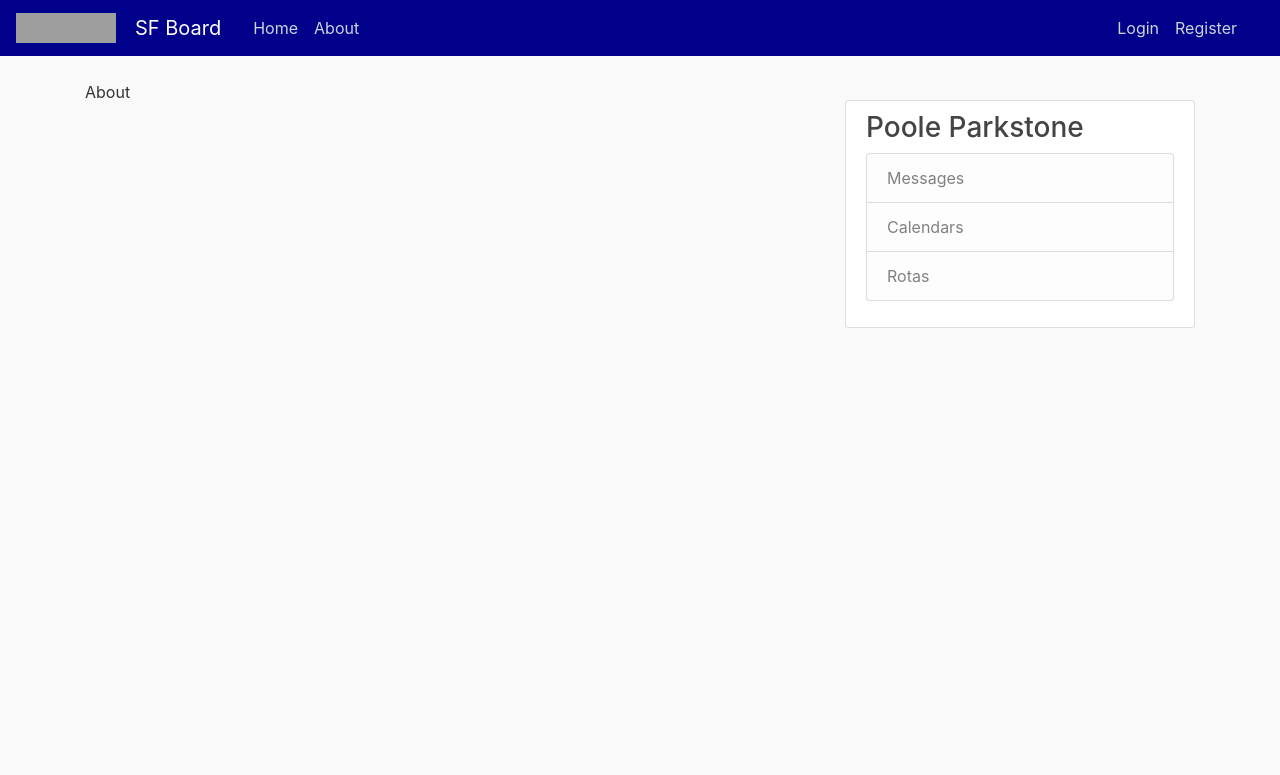
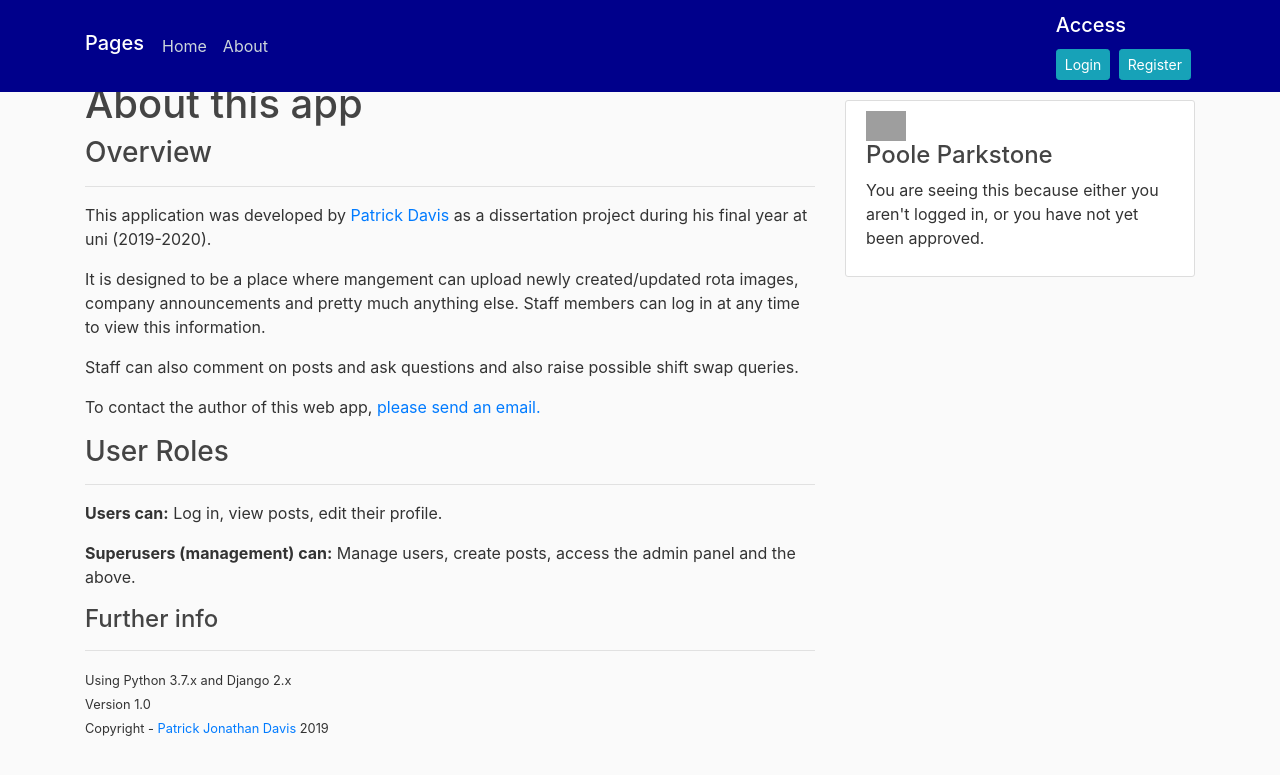
Before and after one commit to patrickd77-eng/DjangoBlogStarter, a Django app: page /about/ in a window 1280 px wide. Shown: the top 775 px of the page. Run offline with Django 3.2, Linux system fonts and the light colour scheme; some libraries are stand-ins or nearby versions; grey boxes are pictures that could not be loaded.

Commit message:
Added full CRUD functionality. Also restructured

```diff
--- a/messageboard/blog/templates/blog/about.html
+++ b/messageboard/blog/templates/blog/about.html
@@ -1,2 +1,30 @@
-{% extends "blog/base.html" %} {%block content%}
-<p>About</p> {%endblock content%}
+{% extends "blog/base.html" %}
+{%block content%}
+<h1>About this app</h1>
+<h3>Overview</h3>
+<hr>
+<p>This application was developed by <a href="https://www.patrickdavis.co.uk">Patrick Davis</a> as a dissertation
+    project during his final year at uni (2019-2020).</p>
+<p>It is designed to be a place where mangement can upload newly created/updated rota images, company announcements and
+    pretty much anything else. Staff members can log in
+    at any time to view this information.</p>
+<p>Staff can also comment on posts and ask questions and also raise possible shift swap queries.</p>
+<p>To contact the author of this web app,<a href="mailto:patrick_Davis97@hotmail.co.uk?Subject=Screwfix App Query">
+        please send an email.</a></p>
+
+<h3>User Roles</h3>
+<hr>
+<p><b>Users can:</b> Log in, view posts, edit their profile.</p>
+<p><b>Superusers (management) can:</b> Manage users, create posts, access the admin panel and the above.</p>
+
+<div>
+    <h4>Further info</h4>
+    <hr>
+    <small>Using Python 3.7.x and Django 2.x</small>
+</div>
+<div>
+    <small>Version 1.0</small>
+</div>
+<div><small>Copyright - <a href="https://www.patrickdavis.co.uk">Patrick Jonathan Davis</a> {{ now.year }}</small></div>
+
+{%endblock content%}
--- a/messageboard/blog/templates/blog/base.html
+++ b/messageboard/blog/templates/blog/base.html
@@ -5,7 +5,8 @@
 <head>
     <meta charset="utf-8">
     <meta name="viewport" content="width=device-width, initial-scale=1, shrink-to-fit=no">
-    <link rel="stylesheet" href="https://maxcdn.bootstrapcdn.com/bootstrap/4.0.0/css/bootstrap.min.css" integrity="sha384-Gn5384xqQ1aoWXA+058RXPxPg6fy4IWvTNh0E263XmFcJlSAwiGgFAW/dAiS6JXm" crossorigin="anonymous">
+    <link rel="stylesheet" href="https://maxcdn.bootstrapcdn.com/bootstrap/4.0.0/css/bootstrap.min.css"
+        integrity="sha384-Gn5384xqQ1aoWXA+058RXPxPg6fy4IWvTNh0E263XmFcJlSAwiGgFAW/dAiS6JXm" crossorigin="anonymous">
     <link rel="stylesheet" type="text/css" href="{% static 'blog/main.css' %}"> {% if title %}
     <title>SF Board - {{ title }}</title>
     {% else %}
@@ -16,24 +17,32 @@
 <body>
     <header class="site-header">
         <nav class="navbar navbar-expand-md navbar-dark bg-steel fixed-top">
-            <img height="30" width="100" src="https://i1.wp.com/screwfixmedia.co.uk/wp-content/uploads/dlm_uploads/2016/05/Screwfix_border_RGB_300dpi.jpg?zoom=2.625&fit=3527%2C1027&ssl=1" alt="SF LOGO">
             <div class="container">
-                <a class="navbar-brand mr-4" href="{% url 'board-home' %}">SF Board</a>
-                <button class="navbar-toggler" type="button" data-toggle="collapse" data-target="#navbarToggle" aria-controls="navbarToggle" aria-expanded="false" aria-label="Toggle navigation">
+                <button class="navbar-toggler" type="button" data-toggle="collapse" data-target="#navbarToggle"
+                    aria-controls="navbarToggle" aria-expanded="false" aria-label="Toggle navigation">
                     <span class="navbar-toggler-icon"></span>
-                    </button>
+                </button>
                 <div class="collapse navbar-collapse" id="navbarToggle">
                     <div class="navbar-nav mr-auto">
+                        <div>
+                            <h5 style="color:white;padding-top:5px;padding-right:10px;">Pages</h5>
+                        </div>
                         <a class="nav-item nav-link" href="{% url 'board-home' %}">Home</a>
                         <a class="nav-item nav-link" href="{% url 'board-about' %}">About</a>
                     </div>
                     <div class="navbar-nav">
                         {% if user.is_authenticated %}
-                        <a class="nav-item nav-link" href="{% url 'logout' %}">Logout</a>
-                        <a class="nav-item nav-link" href="{% url 'profile' %}">Profile</a>{% else %}
-                        <a class="nav-item nav-link" href="{% url 'login' %}">Login</a>
-                        <a class="nav-item nav-link" href="{% url 'register' %}">Register</a> {% endif %} {% if user.is_superuser %}
-                        <a class="nav-item nav-link" href="{% url 'board-admin' %}">Admin</a> {% endif %}
+                        <div>
+                      <a class="btn btn-secondary btn-sm mt-1 mb-1 mr-1" href="{% url 'logout' %}">Logout</a>
+                        </div>
+                        {% else %}
+                        <div>
+                            <h5 style="color:white;padding-top:5px;padding-right:10px;">Access</h5>
+                            <a class="btn btn-info btn-sm mt-1 mb-1 mr-1" href="{% url 'login' %}">Login</a>
+                            <a class="btn btn-info btn-sm mt-1 mb-1 mr-1" href="{% url 'register' %}">Register</a>
+                        </div>
+                        {% endif %}
+
                     </div>
                 </div>
             </div>
@@ -49,20 +58,46 @@
             </div>
             <div class="col-md-4">
                 <div class="content-section">
-                    <h3>Poole Parkstone</h3>
-                    <ul class="list-group">
-                        <li class="list-group-item list-group-item-light">Messages</li>
-                        <li class="list-group-item list-group-item-light">Calendars</li>
-                        <li class="list-group-item list-group-item-light">Rotas</li>
-                    </ul>
-                    </p>
+                    <img height="30"
+                        src="https://i1.wp.com/screwfixmedia.co.uk/wp-content/uploads/dlm_uploads/2016/05/Screwfix_border_RGB_300dpi.jpg?zoom=2.625&fit=3527%2C1027&ssl=1"
+                        alt="SF LOGO">
+                    <h4>Poole Parkstone</h4>
+                    <div>
+                        {% if user.is_authenticated %}
+                        <div>
+                            <h5>Options</h5>
+                        </div>
+                        <div>
+                            <a class="btn btn-info mb-1" href="{% url 'profile' %}">Profile Settings</a>
+                        </div>
+                        {%else%}
+                        <div>
+                            <p>You are seeing this because either you aren't logged in, or you have not yet been approved.</p>
+                        </div>
+                        {%endif%}
+                        {% if user.is_superuser %}
+                        <h5>Admin</h5>
+                        <div>
+                            <a class="btn btn-info btn mb-1" href="{% url 'board-admin' %}">Admin Panel</a>
+
+                            <a class="btn btn-success btn mb-1" href="{% url 'post-create' %}">New Post</a>
+                        </div>
+                        {% endif %}
+                        </p>
+                    </div>
                 </div>
             </div>
         </div>
     </main>
-    <script src="https://code.jquery.com/jquery-3.2.1.slim.min.js" integrity="sha384-KJ3o2DKtIkvYIK3UENzmM7KCkRr/rE9/Qpg6aAZGJwFDMVNA/GpGFF93hXpG5KkN" crossorigin="anonymous"></script>
-    <script src="https://cdnjs.cloudflare.com/ajax/libs/popper.js/1.12.9/umd/popper.min.js" integrity="sha384-ApNbgh9B+Y1QKtv3Rn7W3mgPxhU9K/ScQsAP7hUibX39j7fakFPskvXusvfa0b4Q" crossorigin="anonymous"></script>
-    <script src="https://maxcdn.bootstrapcdn.com/bootstrap/4.0.0/js/bootstrap.min.js" integrity="sha384-JZR6Spejh4U02d8jOt6vLEHfe/JQGiRRSQQxSfFWpi1MquVdAyjUar5+76PVCmYl" crossorigin="anonymous"></script>
+    <script src="https://code.jquery.com/jquery-3.2.1.slim.min.js"
+        integrity="sha384-KJ3o2DKtIkvYIK3UENzmM7KCkRr/rE9/Qpg6aAZGJwFDMVNA/GpGFF93hXpG5KkN"
+        crossorigin="anonymous"></script>
+    <script src="https://cdnjs.cloudflare.com/ajax/libs/popper.js/1.12.9/umd/popper.min.js"
+        integrity="sha384-ApNbgh9B+Y1QKtv3Rn7W3mgPxhU9K/ScQsAP7hUibX39j7fakFPskvXusvfa0b4Q"
+        crossorigin="anonymous"></script>
+    <script src="https://maxcdn.bootstrapcdn.com/bootstrap/4.0.0/js/bootstrap.min.js"
+        integrity="sha384-JZR6Spejh4U02d8jOt6vLEHfe/JQGiRRSQQxSfFWpi1MquVdAyjUar5+76PVCmYl"
+        crossorigin="anonymous"></script>
 </body>
 
 </html>
--- a/messageboard/blog/urls.py
+++ b/messageboard/blog/urls.py
@@ -1,10 +1,14 @@
 from django.contrib import admin
 from django.urls import path
 from . import views
-from .views import PostListView
+from .views import PostListView, PostDetailView, PostCreateView, PostUpdateView, PostDeleteView
 
 urlpatterns = [
     path('', PostListView.as_view(), name='board-home'),
+    path('post/<int:pk>/', PostDetailView.as_view(), name='post-detail'),
+    path('post/<int:pk>/update', PostUpdateView.as_view(), name='post-update'),
+    path('post/<int:pk>/delete', PostDeleteView.as_view(), name='post-delete'),
+    path('post/new/', PostCreateView.as_view(), name='post-create'),
     path('about/', views.about, name='board-about'),
     path('admin/', views.home, name='board-admin'),
 ]
--- a/messageboard/blog/views.py
+++ b/messageboard/blog/views.py
@@ -1,6 +1,9 @@
 from django.shortcuts import render
-from django.views.generic import ListView
+from django.contrib.auth.mixins import LoginRequiredMixin, UserPassesTestMixin
+from django.views.generic import ListView, DetailView, CreateView, UpdateView, DeleteView
 from .models import Post
+from datetime import datetime
+
 
 
 def home(request):
@@ -15,8 +18,44 @@ class PostListView(ListView):
     context_object_name = 'posts'
     ordering = ['-date_posted']
 
+class PostDetailView(DetailView):
+    model = Post
+
+class PostDeleteView(LoginRequiredMixin, UserPassesTestMixin, DeleteView):
+    model = Post
+    success_url = '/'
+    def test_func(self):
+        post = self.get_object()
+        if self.request.user == post.author:
+            return True
+        return False
+
+
+class PostCreateView(LoginRequiredMixin, CreateView):
+    model = Post
+    fields = ['title', 'content']
+
+    def form_valid(self, form):
+        form.instance.author = self.request.user
+        return super().form_valid(form)
+
+class PostUpdateView(LoginRequiredMixin, UserPassesTestMixin, UpdateView):
+    model = Post
+    fields = ['title', 'content']
+
+    def form_valid(self, form):
+        form.instance.author = self.request.user
+        return super().form_valid(form)
+
+    def test_func(self):
+        post = self.get_object()
+        if self.request.user == post.author:
+            return True
+        return False
+
 def about(request):
     context = {
-        'title': 'About'
+        'title': 'About',
+        'now': datetime.utcnow()
     }
     return render(request, 'blog/about.html', context)
```
Also changed, not shown: messageboard/blog/models.py (+7 -0 lines), messageboard/blog/templates/blog/home.html (+17 -4 lines), messageboard/blog/templates/blog/post_confirm_delete.html (added, +17 -0 lines), messageboard/blog/templates/blog/post_detail.html (added, +20 -0 lines), messageboard/blog/templates/blog/post_form.html (added, +16 -0 lines).
